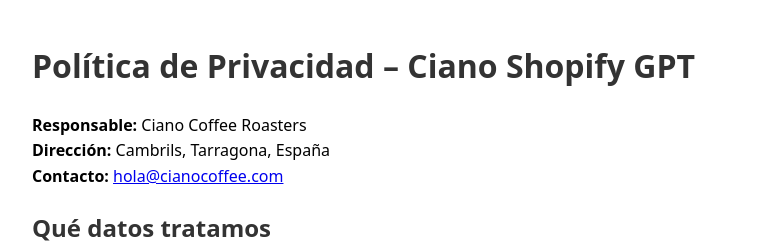
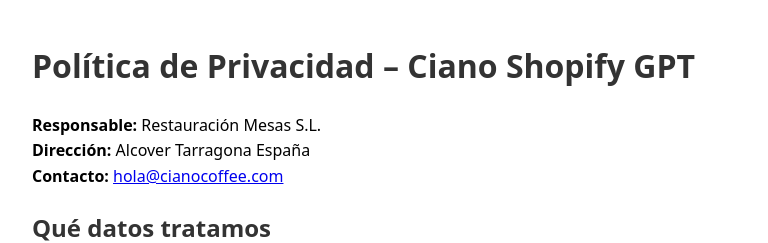
Before and after one commit to ismaelmesas/Ciano-Privacy, a plain HTML site: page index.html in a window 1280 px wide. Shown: the top 243 px of the page, without its empty margins (248-1016 px from the left). Drawn offline with Linux system fonts and the light colour scheme.

Commit message:
Update index.html

```diff
--- a/index.html
+++ b/index.html
@@ -12,8 +12,8 @@
 <body>
   <h1>Política de Privacidad – Ciano Shopify GPT</h1>
 
-  <p><strong>Responsable:</strong> Ciano Coffee Roasters<br>
-  <strong>Dirección:</strong> Cambrils, Tarragona, España<br>
+  <p><strong>Responsable:</strong> Restauración Mesas S.L.<br>
+  <strong>Dirección:</strong> Alcover Tarragona España<br>
   <strong>Contacto:</strong> <a href="mailto:hola@cianocoffee.com">hola@cianocoffee.com</a></p>
 
   <h2>Qué datos tratamos</h2>
```
